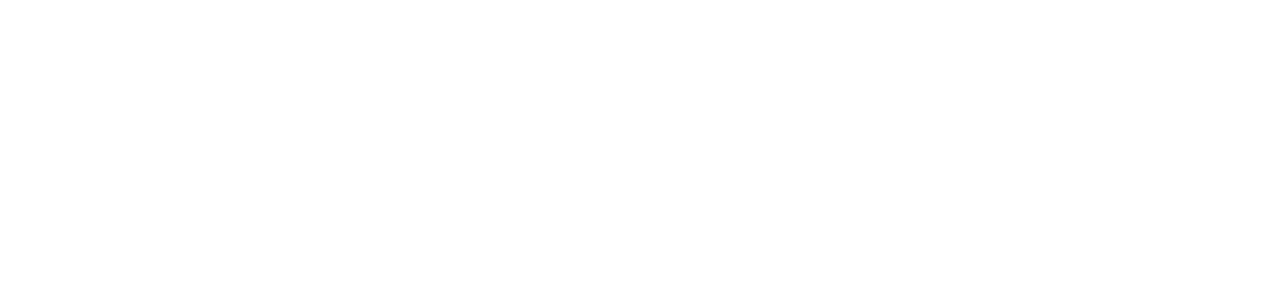
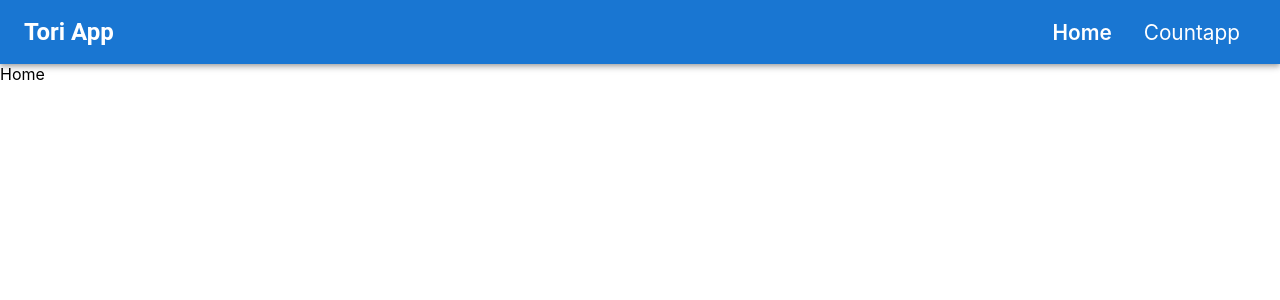
Before and after one commit to torihazi/reducer_sample, a React (Create React App) app: page / in a window 1280 px wide. Shown: the top 300 px of the page. Built offline with nearby package versions, Linux system fonts and the light colour scheme.

Commit message:
fin Nav and Side

```diff
--- a/package.json
+++ b/package.json
@@ -3,6 +3,10 @@
   "version": "0.1.0",
   "private": true,
   "dependencies": {
+    "@emotion/react": "^11.11.4",
+    "@emotion/styled": "^11.11.5",
+    "@mui/icons-material": "^5.16.0",
+    "@mui/material": "^5.16.0",
     "@testing-library/jest-dom": "^5.17.0",
     "@testing-library/react": "^13.4.0",
     "@testing-library/user-event": "^13.5.0",
--- a/public/index.html
+++ b/public/index.html
@@ -15,6 +15,11 @@
       user's mobile device or desktop. See https://developers.google.com/web/fundamentals/web-app-manifest/
     -->
     <link rel="manifest" href="%PUBLIC_URL%/manifest.json" />
+    <link
+      rel="stylesheet"
+      href="https://fonts.googleapis.com/icon?family=Material+Icons"
+    />
+
     <!--
       Notice the use of %PUBLIC_URL% in the tags above.
       It will be replaced with the URL of the `public` folder during the build.
--- a/src/App.css
+++ b/src/App.css
@@ -1,4 +1,4 @@
-.App {
+/* .App {
   text-align: center;
 }
 
@@ -35,4 +35,8 @@
   to {
     transform: rotate(360deg);
   }
+} */
+
+a {
+  color: inherit;
 }
--- a/src/App.js
+++ b/src/App.js
@@ -1,7 +1,19 @@
+import { Route, Routes } from "react-router-dom";
 import "./App.css";
+import CountUpDown from "./components/pages/CountUpDown";
+import Navbar from "./components/layouts/Navbar";
+import Home from "./components/pages/Home";
 
 function App() {
-  return <div className="App"></div>;
+  return (
+    <div className="App">
+      <Navbar />
+      <Routes>
+        <Route path="/" element={<Home />} />
+        <Route path="/countapp" element={<CountUpDown />} />
+      </Routes>
+    </div>
+  );
 }
 
 export default App;
--- /dev/null
+++ b/src/components/layouts/Navbar.jsx
@@ -0,0 +1,74 @@
+import React, { useState } from "react";
+
+import {
+  AppBar,
+  Box,
+  Drawer,
+  IconButton,
+  Link,
+  List,
+  ListItem,
+  ListItemButton,
+  Toolbar,
+  Typography,
+} from "@mui/material";
+import { Reorder } from "@mui/icons-material";
+import { navItems } from "../../constants/constants";
+import Sidebar from "./Sidebar";
+import { useLocation } from "react-router-dom";
+
+const Navbar = () => {
+  const [isOpenBar, setIsOpenBar] = useState(false);
+  const location = useLocation();
+  const currentPath = location.pathname;
+
+  const handleDrawerToggle = () => {
+    setIsOpenBar((prev) => !prev);
+  };
+
+  return (
+    <>
+      <AppBar position="static">
+        <Toolbar sx={{ display: "flex", justifyContent: "space-between" }}>
+          <Typography variant="h5" component="div" fontWeight="600">
+            Tori App
+          </Typography>
+          <Box>
+            <List sx={{ display: { xs: "none", md: "flex" } }}>
+              {navItems.map((item) => (
+                <ListItem key={item.name} disablePadding>
+                  <ListItemButton sx={{ textAlign: "center" }}>
+                    <Link
+                      href={item.path}
+                      underline="none"
+                      color="inherit"
+                      fontSize="1.3rem"
+                      fontWeight={currentPath === item.path && "600"}
+                    >
+                      {item.name}
+                    </Link>
+                  </ListItemButton>
+                </ListItem>
+              ))}
+            </List>
+            <IconButton
+              size="large"
+              edge="start"
+              color="inherit"
+              aria-label="menu"
+              sx={{ mr: 2, display: { xs: "block", md: "none" } }}
+              onClick={handleDrawerToggle}
+            >
+              <Reorder />
+            </IconButton>
+          </Box>
+        </Toolbar>
+      </AppBar>
+      <Drawer open={isOpenBar} onClose={handleDrawerToggle}>
+        <Sidebar handleDrawerToggle={handleDrawerToggle} />
+      </Drawer>
+    </>
+  );
+};
+
+export default Navbar;
--- /dev/null
+++ b/src/components/layouts/Sidebar.jsx
@@ -0,0 +1,50 @@
+import {
+  Box,
+  Divider,
+  List,
+  ListItem,
+  ListItemButton,
+  ListItemText,
+  Typography,
+} from "@mui/material";
+import React from "react";
+import { Link as RouterLink } from "react-router-dom";
+import { navItems } from "../../constants/constants";
+
+const Sidebar = (props) => {
+  const { handleDrawerToggle } = props;
+  return (
+    <Box
+      onClick={handleDrawerToggle}
+      sx={{ textAlign: "center" }}
+      width="300px"
+    >
+      <Typography variant="h6" sx={{ my: 2 }}>
+        Tori App
+      </Typography>
+      <Divider />
+      <List>
+        {navItems.map((item) => (
+          <ListItem
+            key={item.name}
+            component={RouterLink}
+            to={item.path}
+            disablePadding
+          >
+            <ListItemButton
+              sx={{
+                textAlign: "center",
+                color: "inherit",
+                textDecoration: "none",
+              }}
+            >
+              <ListItemText>{item.name}</ListItemText>
+            </ListItemButton>
+          </ListItem>
+        ))}
+      </List>
+    </Box>
+  );
+};
+
+export default Sidebar;
--- /dev/null
+++ b/src/components/pages/CountUpDown.jsx
@@ -0,0 +1,8 @@
+import React, { useReducer } from "react";
+
+const CountUpDown = () => {
+  const [state, dispatch] = useReducer(manageCountReducer, initialState);
+  return <div>CountUpDown</div>;
+};
+
+export default CountUpDown;
--- /dev/null
+++ b/src/components/pages/Home.jsx
@@ -0,0 +1,7 @@
+import React from "react";
+
+const Home = () => {
+  return <div>Home</div>;
+};
+
+export default Home;
--- /dev/null
+++ b/src/constants/constants.js
@@ -0,0 +1,4 @@
+export const navItems = [
+  { name: "Home", path: "/" },
+  { name: "Countapp", path: "/countapp" },
+];
--- a/src/index.js
+++ b/src/index.js
@@ -3,9 +3,13 @@
 import "./index.css";
 import App from "./App";
 
+import { BrowserRouter as Router } from "react-router-dom";
+
 const root = ReactDOM.createRoot(document.getElementById("root"));
 root.render(
   <React.StrictMode>
-    <App />
+    <Router>
+      <App />
+    </Router>
   </React.StrictMode>
 );
```
Also changed, not shown: 1 other file (tests, documents, lock files or other folders).
